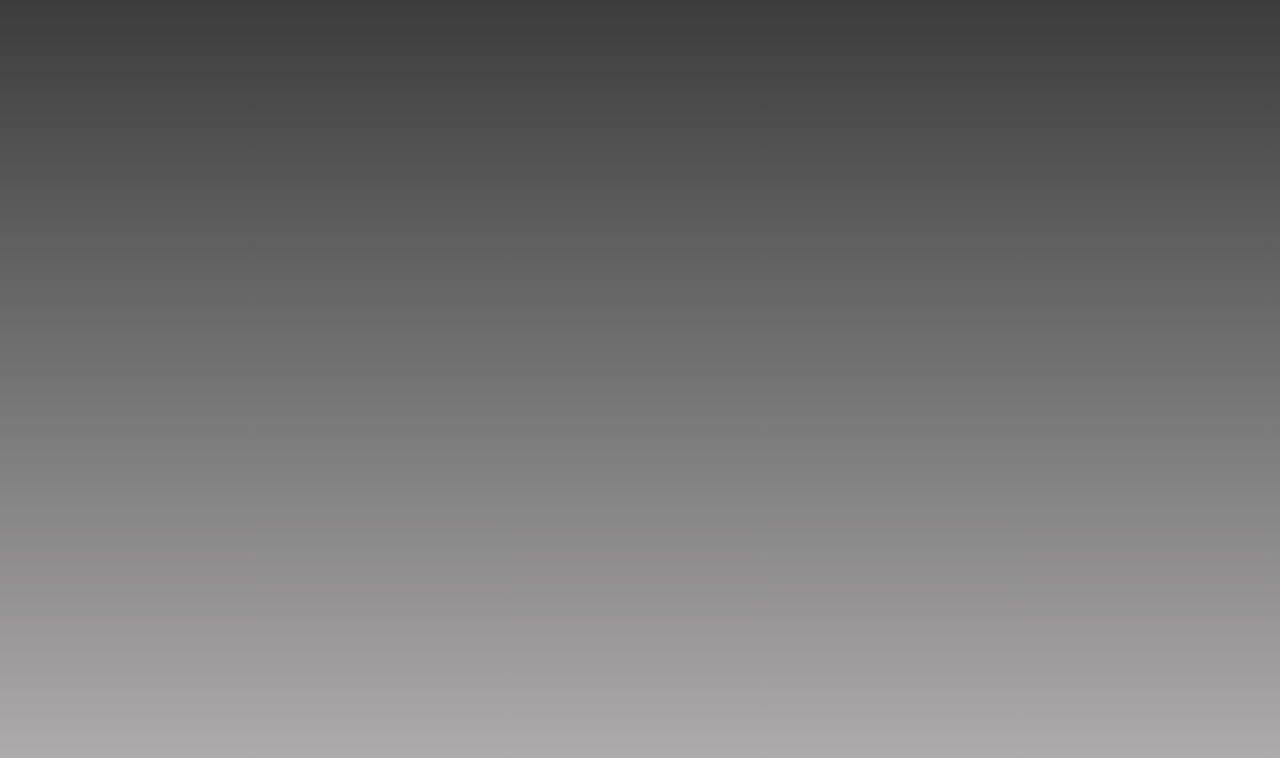
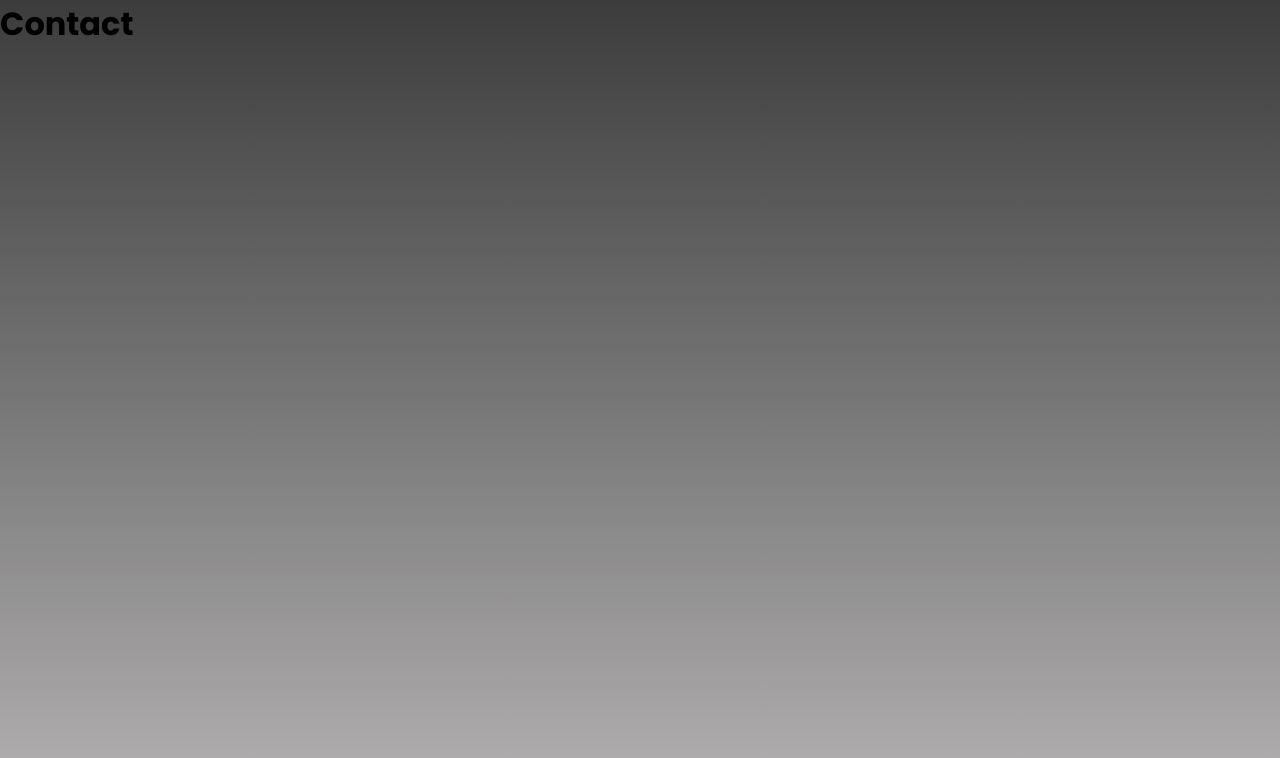
Before and after one commit to Jamondixon/portfolio_site, a plain HTML site: page contact.html in a window 1280 px wide. Drawn offline with Linux system fonts and the light colour scheme.

Commit message:
headings

```diff
--- a/contact.html
+++ b/contact.html
@@ -10,7 +10,11 @@
 </head>
 
 <body>
-
+    <header>
+        <div>
+            <h1>Contact</h1>
+        </div>
+    </header>
 </body>
 
 </html>
```
Also changed, not shown: about.html (+5 -1 lines), projects.html (+5 -0 lines).
